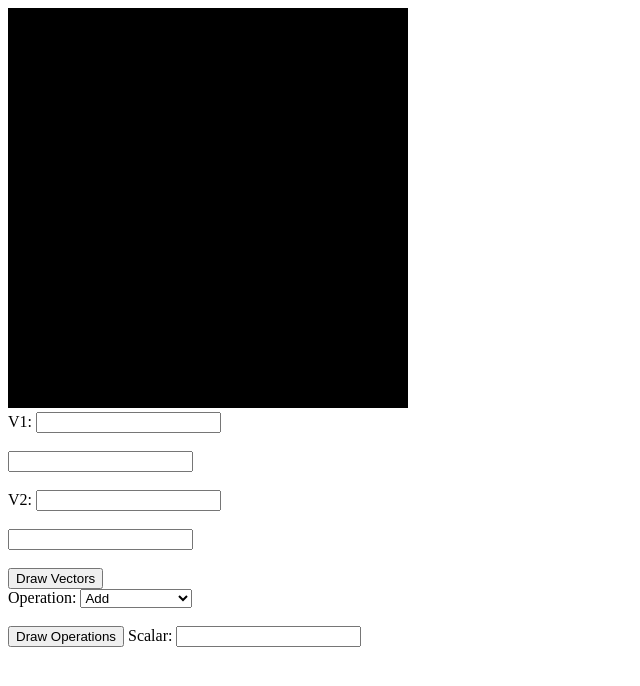
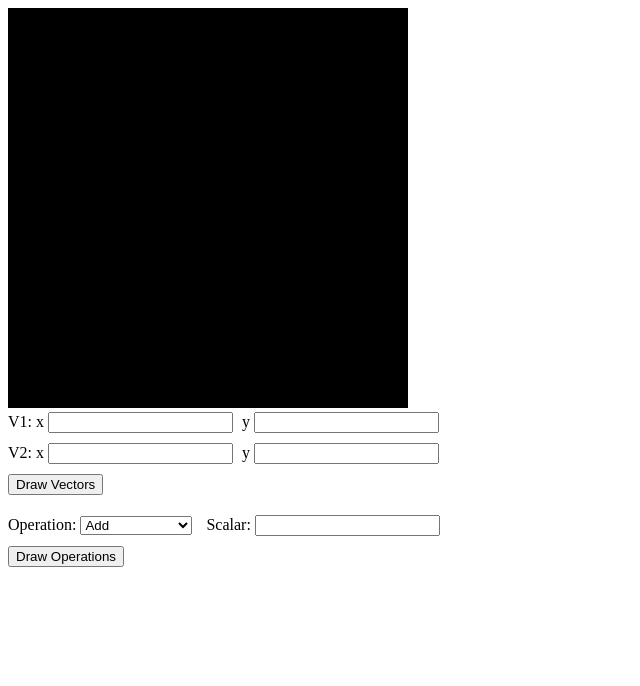
Before and after one commit to nalinver/CSE-160, a plain HTML site: page asgn0/asgn0.html in a window 1280 px wide. Shown: the whole page, without its empty margins (0-640 px from the left). Drawn offline with Linux system fonts and the light colour scheme.

Commit message:
format asgn0 html to match assignment

```diff
--- a/asgn0/asgn0.html
+++ b/asgn0/asgn0.html
@@ -11,20 +11,28 @@
         Please use a browser that supports "canvas"
     </canvas>
     <div>
+        <div style="margin-bottom: 10px;">
             <label>V1: </label>
-        <label for="vec_x"></label>
-        <input type="number" id="vec_x" name="vec_x"><br><br>
-        <label for="vec_x"></label>
-        <input type="number" id="vec_y" name="vec_y"><br><br>
+            <label for="vec_x">x</label>
+            <input type="number" id="vec_x" name="vec_x" style="display: inline-block; margin-right: 5px;">
+            <label for="vec_y">y</label>
+            <input type="number" id="vec_y" name="vec_y" style="display: inline-block;">
+        </div>
 
+        <div style="margin-bottom: 10px;">
             <label>V2: </label>
-        <input type="number" id="vec_x2" name="vec_x2"><br><br>
-        <input type="number" id="vec_y2" name="vec_y2"><br><br>
+            <label for="vec_x2">x</label>
+            <input type="number" id="vec_x2" name="vec_x2" style="display: inline-block; margin-right: 5px;">
+            <label for="vec_y2">y</label>
+            <input type="number" id="vec_y2" name="vec_y2" style="display: inline-block;">
+        </div>
+
         <input type="button" value="Draw Vectors" onclick="handleDrawEvent()">
     </div>
 
+    <div style="margin-top: 20px; margin-bottom: 10px;">
         <label for="operation">Operation:</label>
-    <select name="operation" id="operation">
+        <select name="operation" id="operation" style="display: inline-block; margin-right: 10px;">
             <option value="Add">Add</option>
             <option value="Subtract">Subtract</option>
             <option value="Divide">Divide</option>
@@ -34,11 +42,12 @@
             <option value="Angle Between">Angle Between</option>
             <option value="Area">Area</option>
         </select>
-    <br><br>
+        <label for="scalar">Scalar:</label>
+        <input type="number" id="scalar" name="scalar" style="display: inline-block; margin-right: 10px;">
+    </div>
     <input type="button" value="Draw Operations" onclick="handleDrawOperationsEvent()">
 
-    <label for="Scalar">Scalar:</label>
-    <input type="number" id="scalar" name="scalar">
+
 
     <script src="lib/cuon_matrix.js"></script>
     <script src="asgn0.js"></script>
--- a/asgn0/asgn0.js
+++ b/asgn0/asgn0.js
@@ -144,10 +144,4 @@ function main() {
     ctx.fillStyle = "rgba(0,0,0,1.0)";
     ctx.fillRect(0, 0, 400, 400);
 
-    // Draw a red vector line
-    //var redVector = new Vector3([2.25, 2.25, 0]);
-    //redVector.mul(20); // Scale the vector by 20
-    //drawVector(redVector, "red");
-
-
 }
```
Also changed, not shown: index.html (+5 -2 lines), asgn0/README.md, asgn0/lib/cuon_matrix.js. Lines whose indentation alone changed are shown as unchanged.
